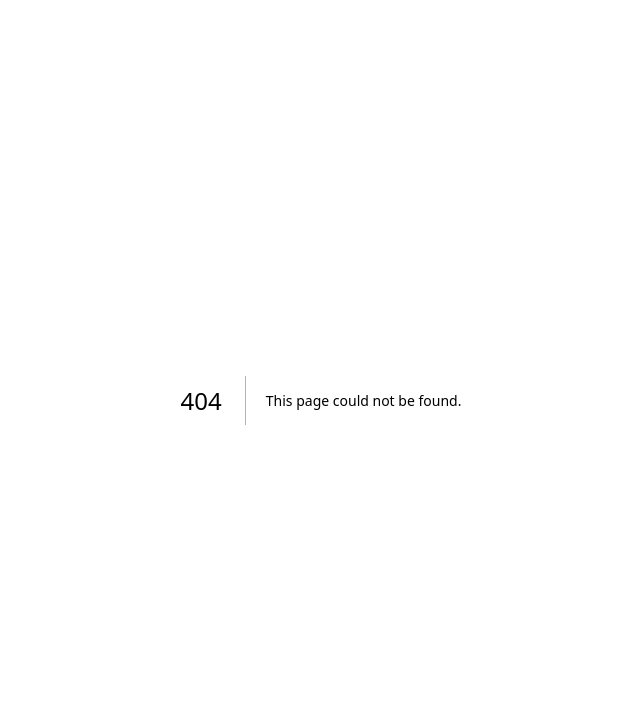
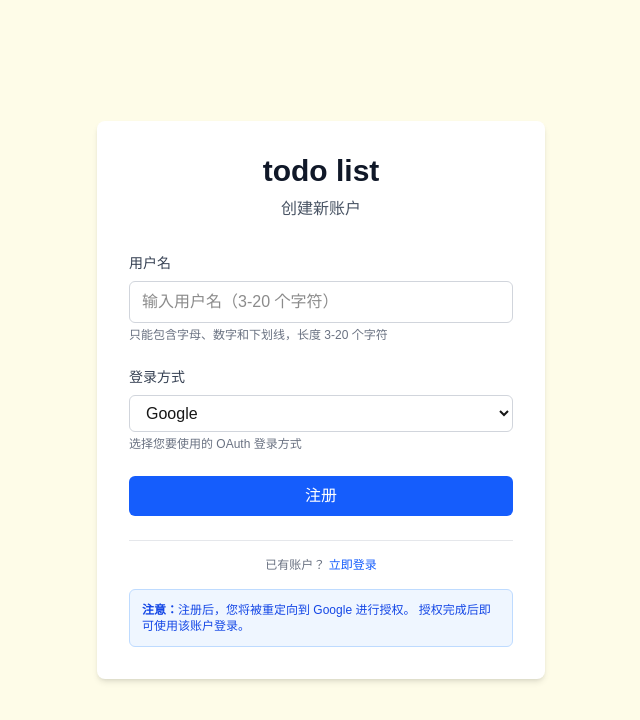
Before and after one commit to ric2k1/wp-1141-todo-multi-users, a Next.js app: page /register in a window 1280 px wide. Before the commit this address had no page. Shown: the top 720 px of the page, without its empty margins (319-959 px from the left). Built offline with nearby package versions, Linux system fonts and the light colour scheme.

Commit message:
新增註冊功能

```diff
--- a/src/app/login/page.tsx
+++ b/src/app/login/page.tsx
@@ -3,6 +3,7 @@
 import { useState } from 'react'
 import { signIn } from 'next-auth/react'
 import { useRouter } from 'next/navigation'
+import Link from 'next/link'
 
 export default function LoginPage() {
   const [username, setUsername] = useState('')
@@ -14,7 +15,7 @@
     e.preventDefault()
 
     if (!username.trim()) {
-      setError('Please enter your username')
+      setError('请输入用户名')
       return
     }
 
@@ -35,9 +36,9 @@
 
       if (!response.ok) {
         if (response.status === 404) {
-          setError('User not found. Please contact admin to register your account.')
+          setError('用户不存在。请先注册账户。')
         } else {
-          setError(data.error || 'Failed to lookup user')
+          setError(data.error || '查找用户失败')
         }
         setLoading(false)
         return
@@ -50,7 +51,7 @@
       })
 
       if (result?.error) {
-        setError('Authentication failed. Please try again.')
+        setError('认证失败，请重试')
         setLoading(false)
       } else if (result?.url) {
         // Redirect to OAuth provider
@@ -58,7 +59,7 @@
       }
     } catch (error) {
       console.error('Login error:', error)
-      setError('Something went wrong. Please try again.')
+      setError('发生错误，请重试')
       setLoading(false)
     }
   }
@@ -80,7 +81,7 @@
               value={username}
               onChange={(e) => setUsername(e.target.value)}
               className="w-full px-3 py-2 border border-gray-300 rounded-md focus:outline-none focus:ring-2 focus:ring-blue-500 focus:border-transparent"
-              placeholder="Enter your username"
+              placeholder="输入用户名"
               disabled={loading}
             />
           </div>
@@ -96,13 +97,16 @@
             disabled={loading}
             className="w-full bg-blue-600 text-white py-2 px-4 rounded-md hover:bg-blue-700 focus:outline-none focus:ring-2 focus:ring-blue-500 focus:ring-offset-2 disabled:opacity-50 disabled:cursor-not-allowed"
           >
-            {loading ? 'Looking up user...' : 'Login'}
+            {loading ? '查找用户中...' : '登录'}
           </button>
         </form>
 
         <div className="mt-6 pt-4 border-t border-gray-200">
           <p className="text-xs text-gray-500 text-center">
-            Don't have an account? Contact your administrator to register.
+            还没有账户？{' '}
+            <Link href="/register" className="text-blue-600 hover:text-blue-700 font-medium">
+              立即注册
+            </Link>
           </p>
         </div>
       </div>
--- /dev/null
+++ b/src/app/register/page.tsx
@@ -0,0 +1,155 @@
+'use client'
+
+import { useState } from 'react'
+import { useRouter } from 'next/navigation'
+import Link from 'next/link'
+
+export default function RegisterPage() {
+  const [alias, setAlias] = useState('')
+  const [provider, setProvider] = useState<'google' | 'github' | 'facebook'>('google')
+  const [loading, setLoading] = useState(false)
+  const [error, setError] = useState('')
+  const router = useRouter()
+
+  const handleSubmit = async (e: React.FormEvent) => {
+    e.preventDefault()
+
+    if (!alias.trim()) {
+      setError('请输入用户名')
+      return
+    }
+
+    // Validate alias format (alphanumeric and underscore, 3-20 chars)
+    const aliasRegex = /^[a-zA-Z0-9_]{3,20}$/
+    if (!aliasRegex.test(alias.trim())) {
+      setError('用户名只能包含字母、数字和下划线，长度 3-20 个字符')
+      return
+    }
+
+    setLoading(true)
+    setError('')
+
+    try {
+      // Call the authorization API
+      const response = await fetch('/api/auth/authorize', {
+        method: 'POST',
+        headers: {
+          'Content-Type': 'application/json',
+        },
+        body: JSON.stringify({
+          alias: alias.trim(),
+          provider,
+        }),
+      })
+
+      const data = await response.json()
+
+      if (!response.ok) {
+        if (response.status === 409) {
+          setError('该用户名已被使用，请选择其他用户名')
+        } else {
+          setError(data.error || '注册失败，请稍后再试')
+        }
+        setLoading(false)
+        return
+      }
+
+      // Redirect to OAuth authorization URL
+      if (data.authUrl) {
+        window.location.href = data.authUrl
+      } else {
+        setError('无法获取授权链接，请稍后再试')
+        setLoading(false)
+      }
+    } catch (error) {
+      console.error('Registration error:', error)
+      setError('发生错误，请稍后再试')
+      setLoading(false)
+    }
+  }
+
+  return (
+    <div className="min-h-screen bg-yellow-50 flex items-center justify-center">
+      <div className="max-w-md w-full bg-white rounded-lg shadow-md p-8">
+        <div className="text-center mb-8">
+          <h1 className="text-3xl font-bold text-gray-900 mb-2">
+            todo list
+          </h1>
+          <p className="text-gray-600">创建新账户</p>
+        </div>
+
+        <form onSubmit={handleSubmit} className="space-y-6">
+          <div>
+            <label htmlFor="alias" className="block text-sm font-medium text-gray-700 mb-2">
+              用户名
+            </label>
+            <input
+              type="text"
+              id="alias"
+              value={alias}
+              onChange={(e) => setAlias(e.target.value)}
+              className="w-full px-3 py-2 border border-gray-300 rounded-md focus:outline-none focus:ring-2 focus:ring-blue-500 focus:border-transparent"
+              placeholder="输入用户名（3-20 个字符）"
+              disabled={loading}
+              pattern="[a-zA-Z0-9_]{3,20}"
+              title="用户名只能包含字母、数字和下划线，长度 3-20 个字符"
+            />
+            <p className="mt-1 text-xs text-gray-500">
+              只能包含字母、数字和下划线，长度 3-20 个字符
+            </p>
+          </div>
+
+          <div>
+            <label htmlFor="provider" className="block text-sm font-medium text-gray-700 mb-2">
+              登录方式
+            </label>
+            <select
+              id="provider"
+              value={provider}
+              onChange={(e) => setProvider(e.target.value as 'google' | 'github' | 'facebook')}
+              className="w-full px-3 py-2 border border-gray-300 rounded-md focus:outline-none focus:ring-2 focus:ring-blue-500 focus:border-transparent"
+              disabled={loading}
+            >
+              <option value="google">Google</option>
+              <option value="github">GitHub</option>
+              <option value="facebook">Facebook</option>
+            </select>
+            <p className="mt-1 text-xs text-gray-500">
+              选择您要使用的 OAuth 登录方式
+            </p>
+          </div>
+
+          {error && (
+            <div className="bg-red-50 border border-red-200 rounded-md p-3">
+              <p className="text-red-600 text-sm">{error}</p>
+            </div>
+          )}
+
+          <button
+            type="submit"
+            disabled={loading}
+            className="w-full bg-blue-600 text-white py-2 px-4 rounded-md hover:bg-blue-700 focus:outline-none focus:ring-2 focus:ring-blue-500 focus:ring-offset-2 disabled:opacity-50 disabled:cursor-not-allowed"
+          >
+            {loading ? '处理中...' : '注册'}
+          </button>
+        </form>
+
+        <div className="mt-6 pt-4 border-t border-gray-200">
+          <p className="text-xs text-gray-500 text-center">
+            已有账户？{' '}
+            <Link href="/login" className="text-blue-600 hover:text-blue-700 font-medium">
+              立即登录
+            </Link>
+          </p>
+        </div>
+
+        <div className="mt-4 bg-blue-50 border border-blue-200 rounded-md p-3">
+          <p className="text-xs text-blue-700">
+            <strong>注意：</strong>注册后，您将被重定向到 {provider === 'google' ? 'Google' : provider === 'github' ? 'GitHub' : 'Facebook'} 进行授权。
+            授权完成后即可使用该账户登录。
+          </p>
+        </div>
+      </div>
+    </div>
+  )
+}
```
Also changed, not shown: 1 other file (tests, documents, lock files or other folders).
